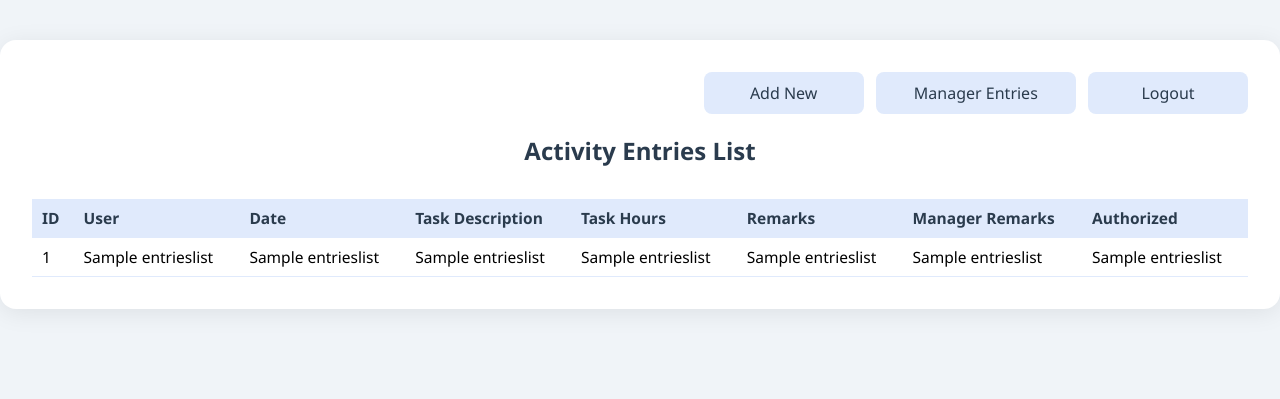
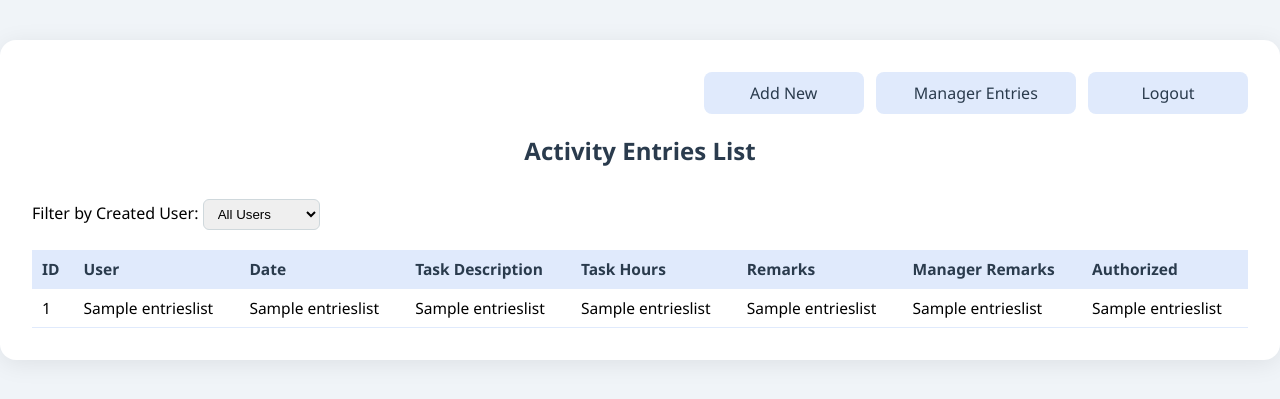
Before and after one commit to takala31/kpi_appro, a Flask app: page /entries in a window 1280 px wide. Shown: the top 399 px of the page. Run offline with Flask 3, Linux system fonts and the light colour scheme; a database or web service that is not in the repository returns one stand-in record (values such as "Sample title"); some libraries are stand-ins or nearby versions.

Commit message:
add filter to inquiryScreen

```diff
--- a/app.py
+++ b/app.py
@@ -128,6 +128,7 @@
 @app.route('/entries')
 def show_entries():
     try:
+        user_filter = request.args.get('user')
         conn = psycopg2.connect(
             host=DB_HOST,
             dbname=DB_NAME,
@@ -135,12 +136,18 @@
             password=DB_PASS
         )
         cur = conn.cursor()
-        # cur.execute("SELECT RecId, TaskDate, TaskType, TaskCount, TaskHours, Creat_DT, Creat_User, Authorized, Remarks, MgrRemarks FROM employeetasks ORDER BY RecId DESC")
-        cur.execute("SELECT * FROM entrieslist")
+        # Get all unique users for dropdown
+        cur.execute("SELECT DISTINCT \"user\" FROM entrieslist ORDER BY \"user\"")
+        users = [row[0] for row in cur.fetchall()]
+        # Filter entries if user is selected
+        if user_filter and user_filter != 'all':
+            cur.execute("SELECT * FROM entrieslist WHERE \"user\" = %s", (user_filter,))
+        else:
+            cur.execute("SELECT * FROM entrieslist")
         entries = cur.fetchall()
         cur.close()
         conn.close()
-        return render_template('entries_list.html', entries=entries)
+        return render_template('entries_list.html', entries=entries, users=users, user_filter=user_filter)
     except Exception as e:
         return f"Error: {e}"
 
--- a/templates/entries_list.html
+++ b/templates/entries_list.html
@@ -45,6 +45,15 @@
                 <a href="/logout" style="display:inline-block;text-align:center;text-decoration:none;width:160px;background:#e0eafc;color:#2a3b4d;border-radius:8px;padding:10px 0;font-size:1rem;font-weight:500;cursor:pointer;">Logout</a>
         </div>
         <h2>Activity Entries List</h2>
+        <form method="get" style="margin-bottom:20px;">
+            <label for="user">Filter by Created User:</label>
+            <select name="user" id="user" onchange="this.form.submit()" style="padding:6px 10px; border-radius:6px; border:1px solid #cfd8dc;">
+                <option value="all">All Users</option>
+                {% for user in users %}
+                    <option value="{{ user }}" {% if user_filter == user %}selected{% endif %}>{{ user }}</option>
+                {% endfor %}
+            </select>
+        </form>
         <table>
             <thead>
                 <tr>
```
